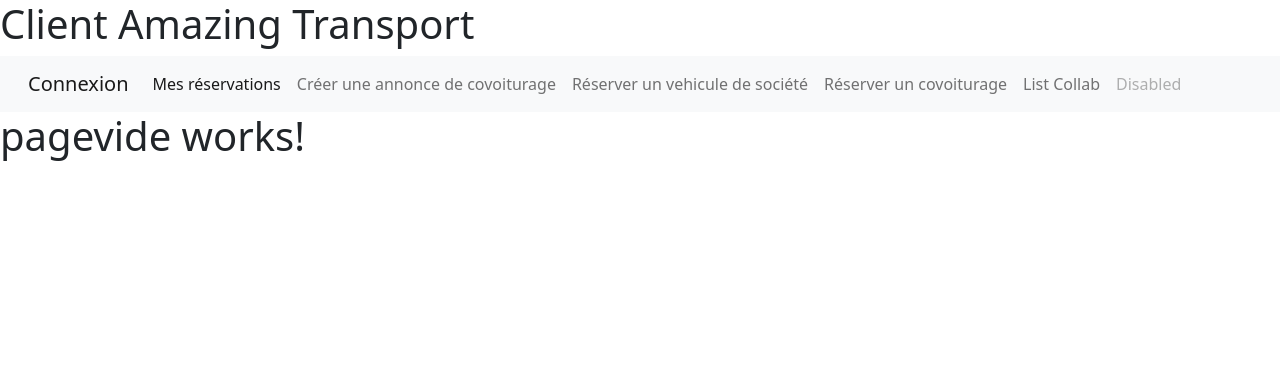
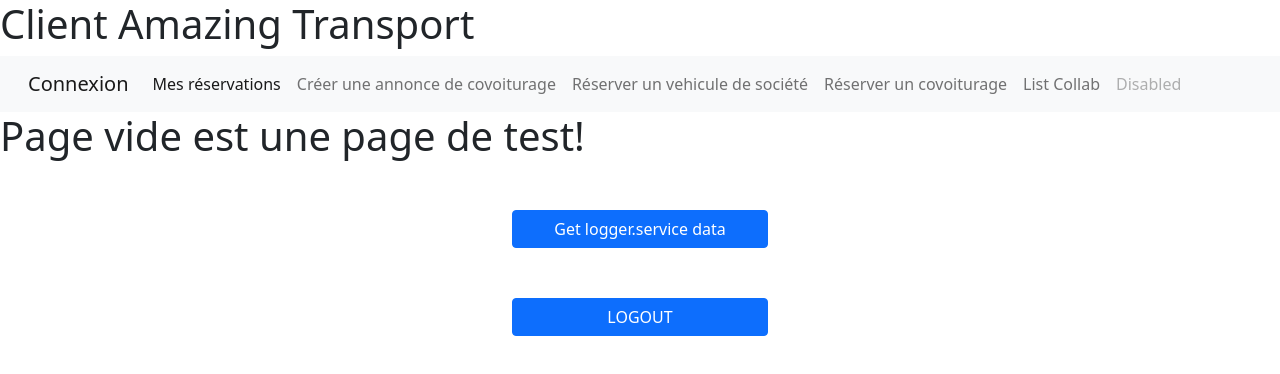
Before and after one commit to 2021-d05-groupe3/amazingTransportApp, an Angular app in the folder client/: page /vide in a window 1280 px wide. Shown: the top 374 px of the page. Built offline with nearby package versions, Linux system fonts and the light colour scheme.

Commit message:
Access to user's data from any component + Logout

```diff
--- /dev/null
+++ b/client/src/app/logger.service.ts
@@ -0,0 +1,27 @@
+import { Router } from '@angular/router';
+import { Injectable } from '@angular/core';
+
+@Injectable({
+  providedIn: 'root'
+})
+export class LoggerService {
+
+  constructor(private router : Router) { }
+
+  isLogged:boolean = false;
+  name:string = "0";
+  mail:string = "0";
+  type:string = "0";
+
+
+  loggedUser(){
+    console.log("Name: " + this.name + " | Mail: " + this.mail + " | Type: " + this.type + "| Logged=" + this.isLogged);
+  }
+  logoutUser(){
+    this.isLogged = false;
+    this.mail = "0";
+    this.name = "0";
+    this.type = "0";
+    this.router.navigateByUrl("/login");
+  }
+}
--- a/client/src/app/login/login.component.ts
+++ b/client/src/app/login/login.component.ts
@@ -1,6 +1,7 @@
 import { Component, OnInit } from '@angular/core';
 import { HttpClient } from "@angular/common/http";
 import { Router} from '@angular/router';
+import {LoggerService} from "../logger.service"
 
 
 @Component({
@@ -20,7 +21,7 @@ export class LoginComponent implements OnInit {
   isValid:boolean = false;  //True = Move to next page | Only true if iMail == jPass
   ;
 
-  constructor(private httpClient: HttpClient, private router : Router){}
+  constructor(private httpClient: HttpClient, private router : Router, private log : LoggerService){}
   ngOnInit(){
     this.httpClient.get("assets/users.json").subscribe(users =>{console.log("Database accessed"); //Accesses the json database | console.log(users); to display the json DB
       this.products = users; //products stores the json database
@@ -35,27 +36,33 @@ export class LoginComponent implements OnInit {
       if (this.products[this.i].email == val) //If input email matches a user's email in databse
       {
         this.iMail = this.i;
-        console.log("True"); //for test purpose
+        console.log("Email found."); //for test purpose
       }
-      else{
+      else{console.log("-> no result"); //for test purpose
       }
 
     var val2 = (document.getElementById('lepass')as HTMLInputElement).value; //Receives input from the HTML password field
-
     for(this.j=0; this.j< this.products.length; this.j++) //For each user in database
-      if (this.products[this.j].password == val2) //If input password matches a user's password in databse
+      if (this.products[this.j].password == val2) //If input password matches a user's password in database
       {
         this.jPass = this.j;
-        console.log("True");  //for test purpose
+        console.log("Password found.");  //for test purpose
       }
-      else{
+      else{console.log("-> no result"); //for test purpose
       }
 
-      //console.log(this.iMail); console.log(this.jPass);  //Check if iMail & jPass are affected
+      //console.log(this.iMail); console.log(this.jPass);  //Checks iMail's value & jPass's value
+      console.log("Comparing Email with Password...");  //Makes the console easier to understand
 
-      if (this.iMail == this.jPass){this.isValid = true; //If the email & the password both match the same user
+      if (this.iMail == this.jPass){  //If the email & the password both match the same user // Note: this.isValid = true;
+        //Now we send the user's data to logger.service
+      this.log.isLogged = true;
+      this.log.mail = this.products[this.jPass].email;
+      this.log.name = this.products[this.jPass].name;
+      this.log.type = this.products[this.jPass].class;
+
       console.log("Succés. Vous êtes un utilisateur classé: " + this.products[this.jPass].class);  //Success + displays user's class | this.products[this.jPass].class = to catch user's class
-      this.router.navigateByUrl("/vide");
+      this.router.navigateByUrl("/vide"); //Allows navigation to next page using its URL (/dashboard in this case)
     }
 
       else{console.log("Le mot de passe ne correspond pas à l'email.");} //If the email & the password don't match the same user
--- a/client/src/app/pagevide/pagevide.component.css
+++ b/client/src/app/pagevide/pagevide.component.css
@@ -0,0 +1,8 @@
+.boutton {
+  display: block;
+  margin-top: 50px;
+  margin-left: auto;
+  margin-right: auto;
+  width: 20%;
+  height: 20%;
+}
--- a/client/src/app/pagevide/pagevide.component.html
+++ b/client/src/app/pagevide/pagevide.component.html
@@ -1 +1,15 @@
-<h1>pagevide works!</h1>
+<!-- ------------------------------------------------------------------------------------------ -->
+<!--PAGEVIDE.COMPONENT IS ONLY FOR TEST PURPOSES AND SHOULD NOT BE USED IN THE FINAL APPLICATION-->
+<!-- ------------------------------------------------------------------------------------------ -->
+
+<h1> Page vide est une page de test!</h1>
+<div class="boutton">    <!-- TEST DE LOGGER -->
+  <button (click)="onClick()" class="btn btn-primary btn-block">
+    Get logger.service data
+  </button>
+</div>
+<div class="boutton">   <!-- TEST DE LOGGER -->
+  <button (click)="onClick2()" class="btn btn-primary btn-block">
+    LOGOUT
+  </button>
+</div>
--- a/client/src/app/pagevide/pagevide.component.ts
+++ b/client/src/app/pagevide/pagevide.component.ts
@@ -1,3 +1,8 @@
+import { LoggerService } from './../logger.service';
+//    --------------------------------------------------------------------------------------------
+//    PAGEVIDE.COMPONENT IS ONLY FOR TEST PURPOSES AND SHOULD NOT BE USED IN THE FINAL APPLICATION
+//    --------------------------------------------------------------------------------------------
+
 import { Component, OnInit } from '@angular/core';
 
 @Component({
@@ -7,9 +12,17 @@ import { Component, OnInit } from '@angular/core';
 })
 export class PagevideComponent implements OnInit {
 
-  constructor() { }
+  constructor(private log : LoggerService) { }
 
   ngOnInit(): void {
   }
 
+  onClick(){
+    this.log.loggedUser();
+  }
+
+  onClick2(){
+    this.log.logoutUser();
+  }
+
 }
```
Also changed, not shown: 1 other file (tests, documents, lock files or other folders).
